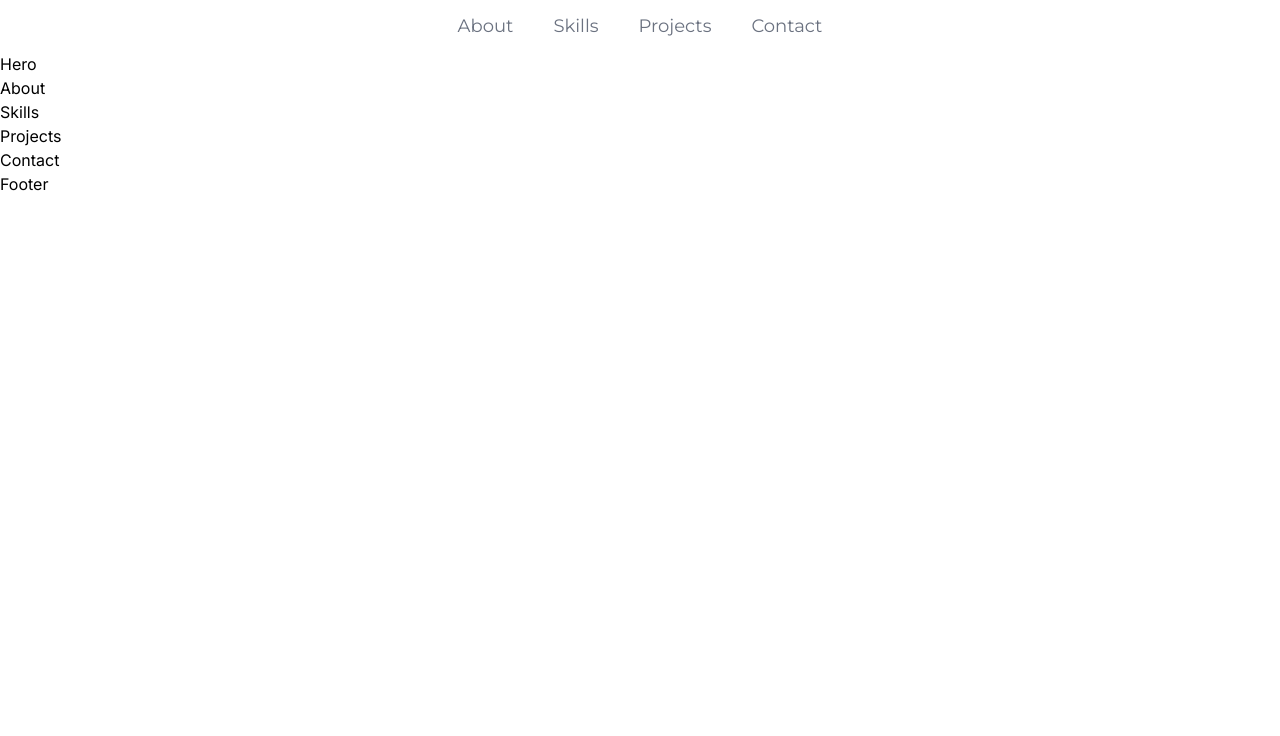
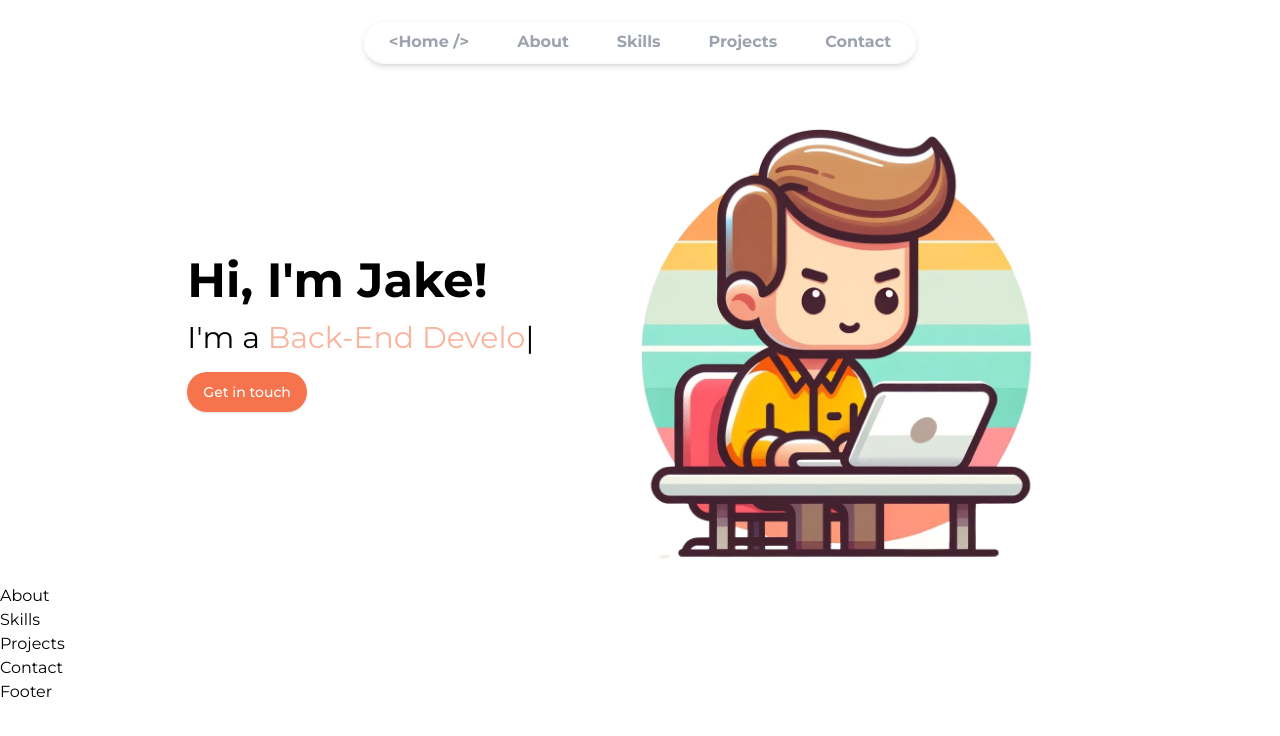
Before and after one commit to JakeServin/portfoliov2, a Next.js app: page / in a window 1280 px wide. Shown: the top 736 px of the page. Built offline with nearby package versions, Linux system fonts and the light colour scheme.

Commit message:
Add new files and dependencies, update constants and fonts, and modify UI components

```diff
--- a/package.json
+++ b/package.json
@@ -9,6 +9,7 @@
     "lint": "next lint"
   },
   "dependencies": {
+    "@radix-ui/react-slot": "^1.0.2",
     "class-variance-authority": "^0.7.0",
     "clsx": "^2.1.0",
     "lucide-react": "^0.311.0",
@@ -16,7 +17,8 @@
     "react": "^18",
     "react-dom": "^18",
     "tailwind-merge": "^2.2.0",
-    "tailwindcss-animate": "^1.0.7"
+    "tailwindcss-animate": "^1.0.7",
+    "typed.js": "^2.1.0"
   },
   "devDependencies": {
     "@types/node": "^20",
--- a/src/app/layout.tsx
+++ b/src/app/layout.tsx
@@ -3,8 +3,10 @@
 import "./globals.css";
 import Nav from "@/components/Nav";
 import Footer from "@/components/Footer";
+import { roboto, montserrat } from "@/common/fonts";
 
 const inter = Inter({ subsets: ["latin"] });
+
 
 export const metadata: Metadata = {
 	title: "Jake Servin | Developer Portfolio",
@@ -18,7 +20,7 @@
 }) {
 	return (
 		<html lang="en">
-			<body className={inter.className}>
+			<body className={montserrat.className}>
 				<Nav />
 				{children}
 				<Footer />
--- a/src/constants/index.ts
+++ b/src/common/constants.ts
@@ -1,4 +1,7 @@
 export const NAV_LINKS = [
+    {
+        name: '<Home />',
+    },
     {
         name: 'About',
     },
--- a/src/components/Hero.tsx
+++ b/src/components/Hero.tsx
@@ -1,8 +1,48 @@
-import React from 'react'
+'use client'
+import Image from 'next/image'
+import { useEffect, useRef } from 'react'
+import { Button } from './ui/button'
+import Typed from 'typed.js'
 
 const Hero = () => {
+
+  const typedRef = useRef(null);
+
+  useEffect(() => {
+    const typed = new Typed(typedRef.current, {
+      strings: ['Full-Stack Developer', 'Front-End Developer', 'Back-End Developer', 'React Developer'],
+      typeSpeed: 60,
+      loop: true,
+    });
+
+    return () => {
+      // Destroy Typed instance during cleanup to stop animation
+      typed.destroy();
+    };
+  }, [])
+
   return (
-    <section className=''>Hero</section>
+    <section className='container flex items-center justify-center'>
+
+      {/* Left */}
+      <div className='w-1/3'>
+        <div className='font-bold text-4xl sm:text-5xl'>Hi, I'm Jake!</div>
+        <div className='mt-4 text-3xl'>I'm a <span className='text-accent' ref={typedRef} /></div>
+        <div className='mt-4'>
+          <Button className='rounded-full shadow'>Get in touch</Button>
+        </div>
+      </div>
+
+      {/* Right */}
+      <div className=''>
+        <Image
+          src='/hero_bg.png'
+          alt='Hero'
+          width={500}
+          height={500}
+        />
+      </div>
+    </section>
   )
 }
 
--- a/src/components/Nav.tsx
+++ b/src/components/Nav.tsx
@@ -1,13 +1,13 @@
 import React from 'react'
 import { montserrat, roboto } from '@/common/fonts'
-import { NAV_LINKS } from '@/constants'
+import { NAV_LINKS } from '@/common/constants'
 
 const Nav = () => {
   return (
-    <nav className={`flex justify-center py-3 text-lg ${montserrat.className}`}>
-      <ul className='flex justify-around gap-10'>
+    <nav className={`flex justify-center py-5 ${montserrat.className} sticky`}>
+      <ul className='flex justify-around gap-12 border-2 border-gray-50 rounded-full px-6 py-2 shadow-md'>
         {NAV_LINKS.map((link) => (
-          <li key={link.name} className='hover:text-primary text-gray-500 transition-all duration-200 cursor-pointer'>{link.name}</li>
+          <li key={link.name} className='hover:text-primary text-gray-400 font-bold transition-all duration-200 cursor-pointer'>{link.name}</li>
         ))}
       </ul>
     </nav>
--- /dev/null
+++ b/src/components/ui/button.tsx
@@ -0,0 +1,56 @@
+import * as React from "react"
+import { Slot } from "@radix-ui/react-slot"
+import { cva, type VariantProps } from "class-variance-authority"
+
+import { cn } from "@/lib/utils"
+
+const buttonVariants = cva(
+  "inline-flex items-center justify-center whitespace-nowrap rounded-md text-sm font-medium ring-offset-white transition-colors focus-visible:outline-none focus-visible:ring-2 focus-visible:ring-slate-950 focus-visible:ring-offset-2 disabled:pointer-events-none disabled:opacity-50 dark:ring-offset-slate-950 dark:focus-visible:ring-slate-300",
+  {
+    variants: {
+      variant: {
+        default: "bg-primary text-primary-foreground hover:bg-primary/90 dark:bg-primary dark:text-primary dark:hover:bg-primary-50/90",
+        destructive:
+          "bg-red-500 text-slate-50 hover:bg-red-500/90 dark:bg-red-900 dark:text-slate-50 dark:hover:bg-red-900/90",
+        outline:
+          "border border-slate-200 bg-white hover:bg-slate-100 hover:text-slate-900 dark:border-slate-800 dark:bg-slate-950 dark:hover:bg-slate-800 dark:hover:text-slate-50",
+        secondary:
+          "bg-slate-100 text-slate-900 hover:bg-slate-100/80 dark:bg-slate-800 dark:text-slate-50 dark:hover:bg-slate-800/80",
+        ghost: "hover:bg-slate-100 hover:text-slate-900 dark:hover:bg-slate-800 dark:hover:text-slate-50",
+        link: "text-slate-900 underline-offset-4 hover:underline dark:text-slate-50",
+      },
+      size: {
+        default: "h-10 px-4 py-2",
+        sm: "h-9 rounded-md px-3",
+        lg: "h-11 rounded-md px-8",
+        icon: "h-10 w-10",
+      },
+    },
+    defaultVariants: {
+      variant: "default",
+      size: "default",
+    },
+  }
+)
+
+export interface ButtonProps
+  extends React.ButtonHTMLAttributes<HTMLButtonElement>,
+    VariantProps<typeof buttonVariants> {
+  asChild?: boolean
+}
+
+const Button = React.forwardRef<HTMLButtonElement, ButtonProps>(
+  ({ className, variant, size, asChild = false, ...props }, ref) => {
+    const Comp = asChild ? Slot : "button"
+    return (
+      <Comp
+        className={cn(buttonVariants({ variant, size, className }))}
+        ref={ref}
+        {...props}
+      />
+    )
+  }
+)
+Button.displayName = "Button"
+
+export { Button, buttonVariants }
```
Also changed, not shown: public/hero_bg.png (added), 1 other file (tests, documents, lock files or other folders).
